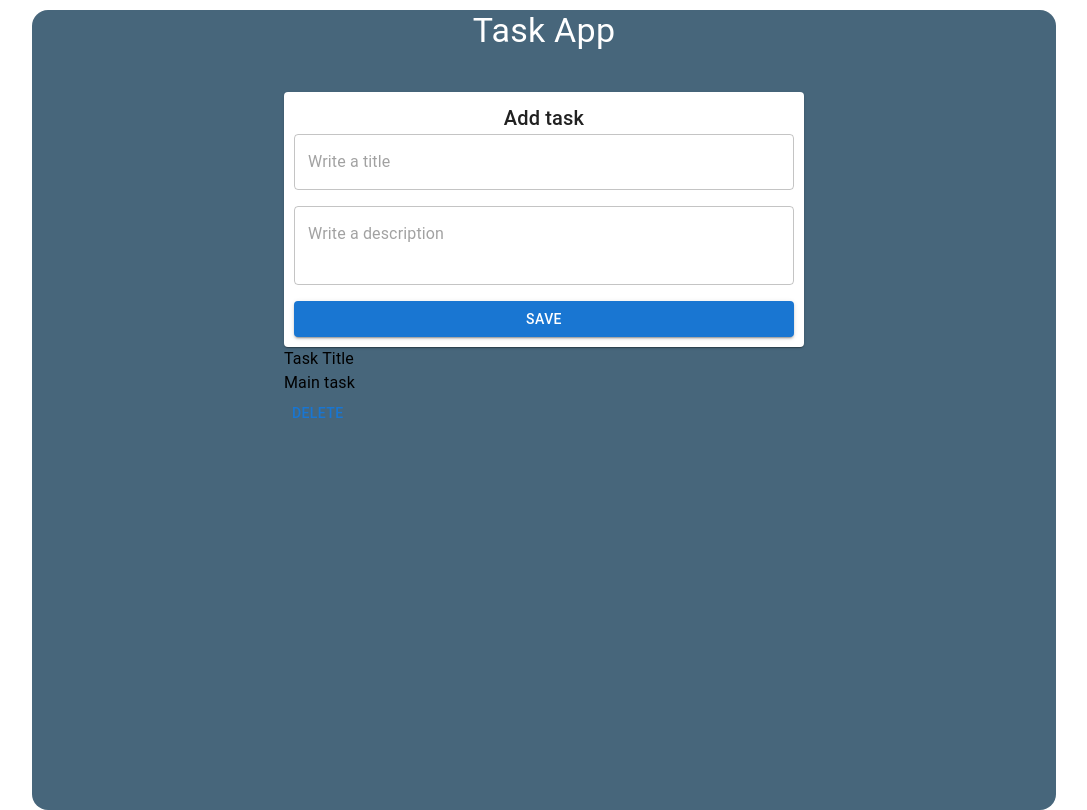
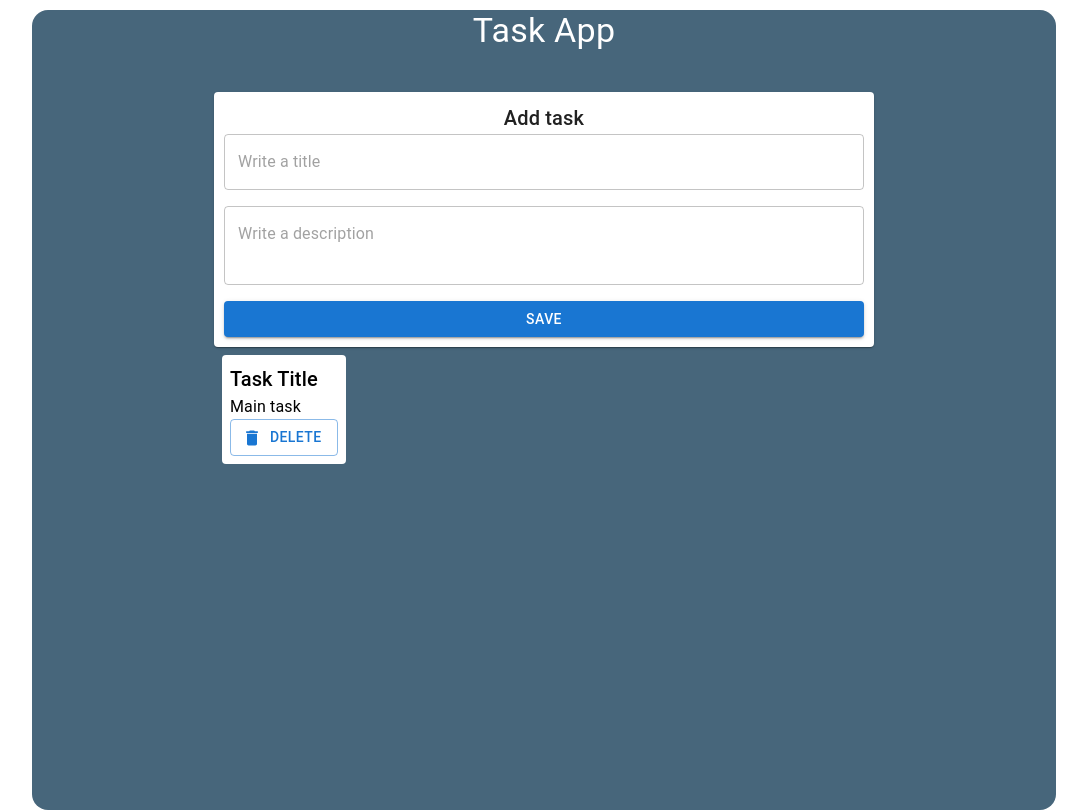
Before and after one commit to argrosarie/ts-todo, a React (Create React App) app: page / in a window 1280 px wide. Shown: the whole page, without its empty margins (96-1183 px from the left). Built offline with nearby package versions, Linux system fonts and the light colour scheme.

Commit message:
Task cards

```diff
--- a/package.json
+++ b/package.json
@@ -5,6 +5,7 @@
   "dependencies": {
     "@emotion/react": "^11.11.1",
     "@emotion/styled": "^11.11.0",
+    "@mui/icons-material": "^5.14.3",
     "@mui/material": "^5.14.3",
     "@mui/styled-engine-sc": "^5.12.0",
     "@testing-library/jest-dom": "^5.17.0",
--- a/src/components/TaskCard.tsx
+++ b/src/components/TaskCard.tsx
@@ -1,5 +1,6 @@
 import { Grid, Typography, Button, Card } from "@mui/material";
 import { Task } from "../interfaces/Task";
+import DeleteIcon from "@mui/icons-material/Delete";
 
 interface Props {
   task: Task;
@@ -7,10 +8,16 @@ interface Props {
 }
 export default function TaskCard({ task, deleteATask }: Props) {
   return (
-    <Grid>
-      <Typography>{task.title}</Typography>
+    <Grid item bgcolor={"white"} margin={1} padding={1} borderRadius={"4px"}>
+      <Typography variant="h6">{task.title}</Typography>
       <Typography>{task.description}</Typography>
-      <Button onClick={() => task.id && deleteATask(task.id)}>Delete</Button>
+      <Button
+        variant="outlined"
+        startIcon={<DeleteIcon />}
+        onClick={() => task.id && deleteATask(task.id)}
+      >
+        Delete
+      </Button>
     </Grid>
   );
 }
--- a/src/components/TaskForm.tsx
+++ b/src/components/TaskForm.tsx
@@ -26,7 +26,7 @@ export default function TaskForm({ addANewTask }: Props) {
     setTask(initialState);
   };
   return (
-    <Card sx={{ padding: "10px", width: "500px" }}>
+    <Card sx={{ padding: "10px", width: "50vw" }}>
       <Typography variant="h6" align="center">
         Add task
       </Typography>
--- a/src/components/TaskList.tsx
+++ b/src/components/TaskList.tsx
@@ -10,7 +10,7 @@ export default function TaskList({ tasks, deleteATask }: Props) {
   return (
     <>
       {tasks.map((task, id) => (
-        <Grid container key={id}>
+        <Grid container key={id} justifyItems={"center"} alignItems={"center"}>
           <TaskCard task={task} deleteATask={deleteATask} />
         </Grid>
       ))}
```
Also changed, not shown: 1 other file (tests, documents, lock files or other folders).
